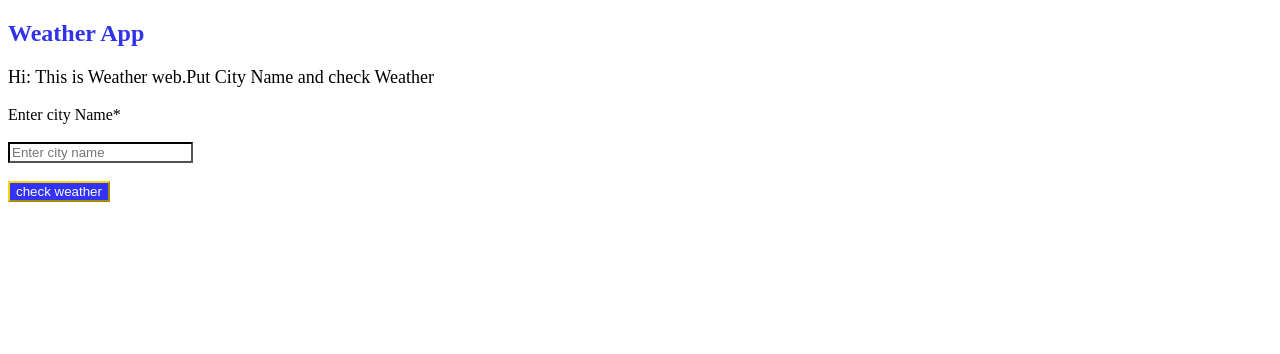
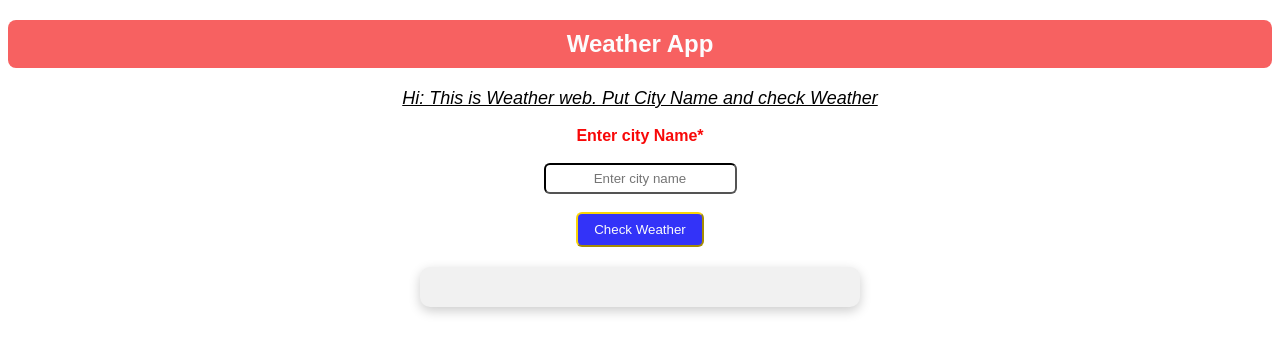
Before and after one commit to Munawar-Shafiq/weather-simple-app, a plain HTML site: page index.html in a window 1280 px wide. Drawn offline with Linux system fonts and the light colour scheme.

Commit message:
add.card and its styling and some js

```diff
--- a/index.html
+++ b/index.html
@@ -1,37 +1,78 @@
 <!DOCTYPE html>
 <html lang="en">
+
 <head>
     <meta charset="UTF-8">
     <meta name="viewport" content="width=device-width, initial-scale=1.0">
     <title>Weather app</title>
     <style>
-        h2{
-            color: rgb(50, 50, 233);
+        h2 {
+            color: rgb(252, 252, 253);
+            background-color: rgb(247, 97, 97);
+            padding: 10px;
+            border-radius: 8px;
         }
-        button{
+
+        button {
             background-color: rgb(51, 51, 248);
-            color:rgb(251, 252, 251);
+            color: rgb(251, 252, 251);
             border-color: rgb(250, 213, 7);
+            padding: 8px 16px;
+            border-radius: 6px;
+            cursor: pointer;
         }
-        input{
+
+        input {
             border-width: 2px;
             border-color: black;
+            padding: 6px;
+            border-radius: 6px;
         }
-        p{
+
+        p {
             color: black;
             font-size: large;
+            font-style: italic;
+            text-decoration: underline;
         }
+
+        label {
+            color: rgb(248, 8, 8);
+            font-weight: bold;
+        }
+
+        * {
+            text-align: center;
+            font-family: Arial, sans-serif;
+        }
+
+        /* ✅ Card style */
+        .card {
+            background-color: #f1f1f1;
+            margin: 20px auto;
+            padding: 20px;
+            max-width: 400px;
+            border-radius: 10px;
+            box-shadow: 0 4px 12px rgba(0, 0, 0, 0.2);
+        }
+
     </style>
 </head>
+
 <body>
     <h2>Weather App</h2>
-    <p>Hi: This is Weather web.Put City Name and check Weather</p>
-    <form onsubmit="getWeather(); return false" >
+    <p>Hi: This is Weather web. Put City Name and check Weather</p>
+
+    <form onsubmit="getWeather(); return false">
         <label for="city">Enter city Name*</label><br><br>
         <input type="text" id="city" placeholder="Enter city name"><br><br>
-        <button type="submit">check weather</button><br>
+        <button type="submit">Check Weather</button><br>
     </form>
-    <div id="result"></div>
+
+    <!-- ✅ Result Card -->
+    <div id="result" class="card"></div>
+
     <script src="index.js"></script>
 </body>
+
 </html>
--- a/index.js
+++ b/index.js
@@ -1,15 +1,27 @@
- async function getWeather (){
-const city = document.getElementById("city").value;
-const resultDiv = document.getElementById("result")
-if (!city) {
+async function getWeather() {
+  const city = document.getElementById("city").value;
+  const resultDiv = document.getElementById("result");
+
+  if (!city) {
     resultDiv.innerHTML = "Please enter a city name.";
     return;
   }
- const weatherRes = await fetch(
-  `https://p2pclouds.up.railway.app/v1/learn/weather?city=${city}`
- );
- const weather =await weatherRes.json();
- console.log(weather);
-const currentTem = weather.current.temp_c;
-resultDiv.innerHTML = `Today temperature of ${city} is ${currentTem}°C`
+
+  try {
+    const weatherRes = await fetch(
+      `https://p2pclouds.up.railway.app/v1/learn/weather?city=${city}`
+    );
+    const weather = await weatherRes.json();
+
+    const currentTemp = weather.current.temp_c;
+    const condition = weather.current.condition.text;
+
+    resultDiv.innerHTML = `
+      <h3>Weather in ${city}</h3>
+      <p>Temperature: ${currentTemp}°C</p>
+      <p>Condition: ${condition}</p>
+    `;
+  } catch (error) {
+    resultDiv.innerHTML = "Failed to fetch weather. Please try again.";
+  }
 }
```
